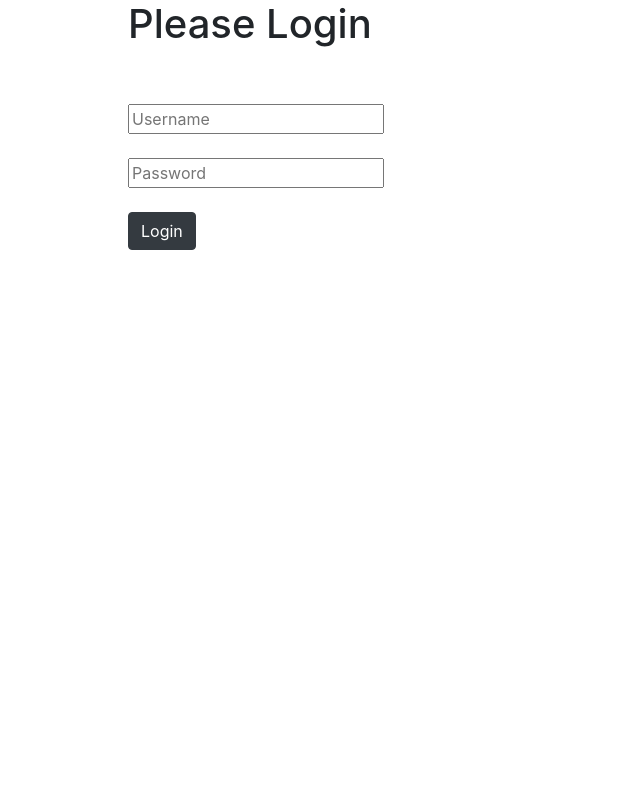
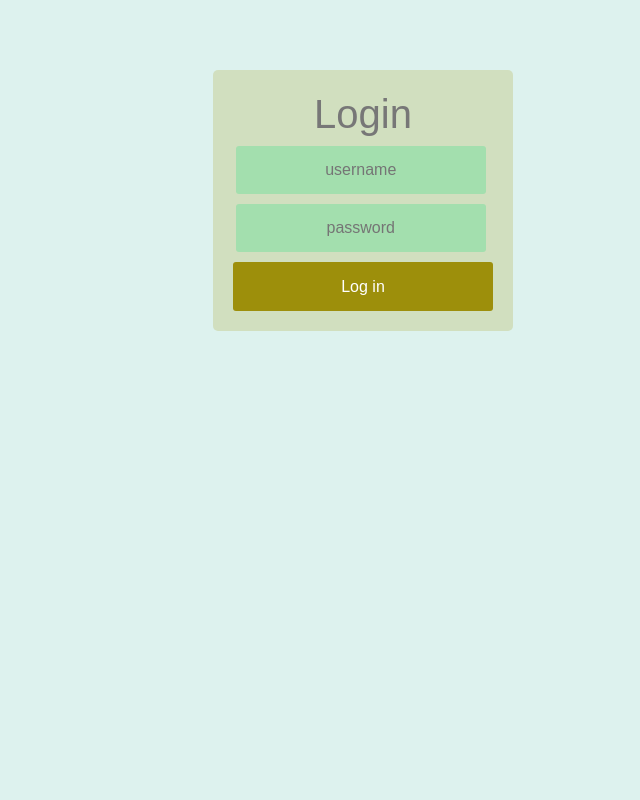
Before and after one commit to jasparkatt/flask_fishing, a Flask app: page /login in a window 1280 px wide. Shown: the whole page, without its empty margins (277-917 px from the left). Run offline with Flask 2, Linux system fonts and the light colour scheme; some libraries are stand-ins or nearby versions.

Commit message:
jazz up log in page

```diff
--- a/app/admin_views.py
+++ b/app/admin_views.py
@@ -13,7 +13,7 @@ def login():
     else:
         if 'user' in session:
             return redirect(url_for("user"))
-        return render_template('admin/login2.html')
+        return render_template('admin/login.html')
 
 
 @app.route('/user')
@@ -29,3 +29,7 @@ def user():
 def logout():
     session.pop("user", None)
     return render_template("admin/logout.html")
+
+@app.route('/dashboard')
+def dashboard():
+    return render_template('admin/dashboard.html')
--- a/app/settings.py
+++ b/app/settings.py
@@ -1,4 +1,3 @@
-
 from os import environ
 
 secret_key = environ.get('SECRET_KEY')
--- a/app/static/css/logIn.css
+++ b/app/static/css/logIn.css
@@ -1,8 +1,78 @@
-#content {
-  position: absolute;
-  left: 0;
-  right: 0;
-  margin-left: auto;
-  margin-right: auto;
-  width: 100px; /* Need a specific value to work */
-}
+* {
+  box-sizing: border-box;
+  }
+
+  *:focus {
+  outline: none;
+  }
+  body {
+  font-family: Arial;
+  background-color: #caebe5a1;
+  padding: 50px;
+  }
+  .login {
+  margin: 20px auto;
+  width: 300px;
+  }
+  .login-screen {
+  background-color: rgba(184, 185, 90, 0.322);
+  padding: 20px;
+  border-radius: 5px
+  }
+
+  .app-title {
+  text-align: center;
+  color: #777;
+  }
+
+  .login-form {
+  text-align: center;
+  }
+  .control-group {
+  margin-bottom: 10px;
+  }
+
+  input {
+  text-align: center;
+  background-color: #91dfa8b7;
+  border: 2px solid transparent;
+  border-radius: 3px;
+  font-size: 16px;
+  font-weight: 200;
+  padding: 10px 0;
+  width: 250px;
+  transition: border .5s;
+  }
+
+  input:focus {
+  border: 2px solid #3b9b1d6b;
+  box-shadow: none;
+  }
+
+  .btn {
+  border: 2px solid transparent;
+  background:  hsl(54, 87%, 33%);
+  color: #ffffff;
+  font-size: 16px;
+  line-height: 25px;
+  padding: 10px 0;
+  text-decoration: none;
+  text-shadow: none;
+  border-radius: 3px;
+  box-shadow: none;
+  transition: 0.25s;
+  display: block;
+  width: 250px;
+  margin: 0 auto;
+  }
+
+  .btn:hover {
+  background-color: #8a2d02dc;
+  }
+
+  .login-link {
+  font-size: 12px;
+  color: #444;
+  display: block;
+  margin-top: 12px;
+  }
--- /dev/null
+++ b/app/templates/admin/login.html
@@ -0,0 +1,30 @@
+{% extends "public/base4.html" %}
+{% block title %}Log In{% endblock %}
+{% block css %} <link rel="stylesheet" type="text/css" href="{{ url_for('static', filename='css/logIn.css') }}"> {% endblock %}
+{% block favicon %}{% endblock %}
+{% block content %}
+<form action="/login" method="POST">
+  <div class="login">
+  <div class="login-screen">
+  <div class="app-title">
+  <h1>Login</h1>
+  </div>
+  <div class="login-form">
+  <div class="control-group">
+          <input type="text" class="login-field" value="" placeholder="username" name="username">
+  <label class="login-field-icon fui-user" for="login-name"></label></div>
+  <div class="control-group">
+          <input type="password" class="login-field" value="" placeholder="password" name="password">
+  <label class="login-field-icon fui-lock" for="login-pass"></label></div>
+  <input type="submit" value="Log in" class="btn btn-primary btn-large btn-block">
+
+  </div>
+  </div>
+  </div>
+  </form>
+      {% if error %}
+        <p class="error"><strong>Error:</strong> {{ error }}
+      {% endif %}
+    </div>
+{% endblock %}
+{% block scripts %}{% endblock %}
--- a/app/templates/admin/login2.html
+++ b/app/templates/admin/login2.html
@@ -4,7 +4,7 @@
 {% block favicon %}{% endblock %}
 {% block content %}
      <div class="container" style="width:500px;">
-      <h1>Please Login</h1>
+      <br><h1></h1>
       <br><br>
       <form action="" method="POST">
         <input type="text" placeholder="Username" name="username" value="{{
--- a/app/templates/public/base4.html
+++ b/app/templates/public/base4.html
@@ -2,7 +2,7 @@
   <head>
     <meta name="viewport" content="width=device-width, initial-scale=1, shrink-to-fit=no">
       <meta charset="UTF-8" />
-    {% block title %} {% endblock %}
+    <title>{% block title %} {% endblock %}</title>
     {% block favicon %} {% endblock %}
     <link href='https://api.mapbox.com/mapbox.js/v3.3.1/mapbox.css' rel='stylesheet' />
     <link crossorigin="anonymous" href="https://stackpath.bootstrapcdn.com/bootstrap/4.4.1/css/bootstrap.min.css"
--- a/app/templates/public/indexPage.html
+++ b/app/templates/public/indexPage.html
@@ -14,8 +14,7 @@
       <a class="nav-item nav-link" href="/folio">Folio</a>
       <a class="nav-item nav-link" href="/data">Data</a>
       <a class="nav-item nav-link" href="/map">Maps</a>
-      <a class="nav-item nav-link" href="/login">Log In</a>
-      <a class="nav-item nav-link" href="/logout">Log Out</a>
+      <a class="nav-item nav-link" href="/dashboard">Admin</a>
     </div>
   </div>
 </nav>
```
Also changed, not shown: app/static/css/dashboard.css (added, +39 -0 lines), app/templates/admin/dashboard.html (+27 -14 lines), 1 other file.
